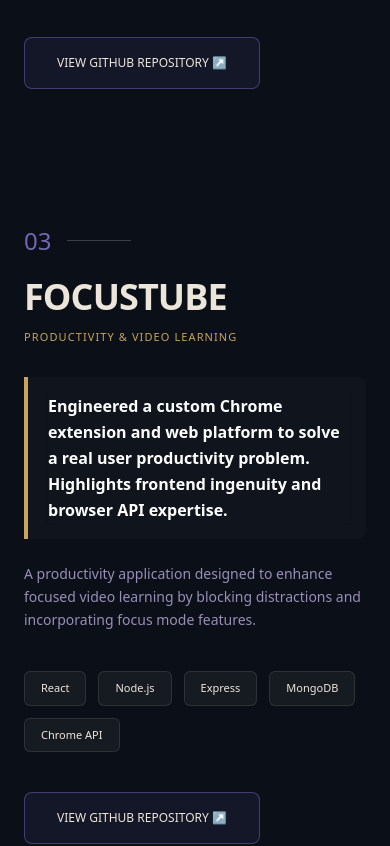
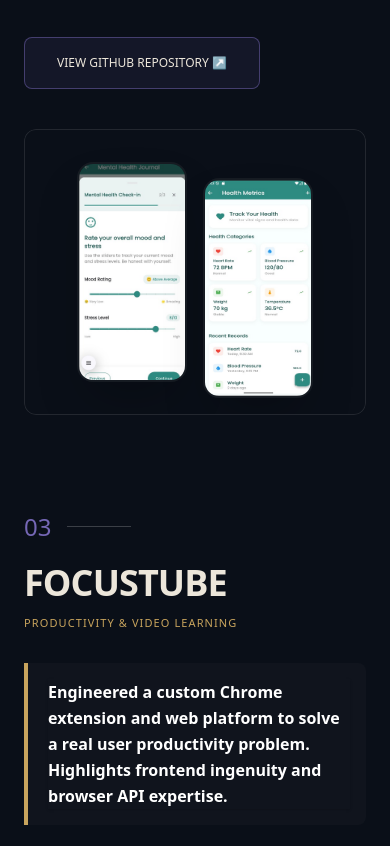
Before and after one commit to Harshitha9407/Portfolio, a Next.js app: page / in a window 390 px wide. Shown: the part 6500-7346 px from the top of the page. Built offline with nearby package versions, Linux system fonts and the light colour scheme.

Commit message:
Fixed missing SmartQ image on mobile by correcting absolute/relative positioning logic

```diff
--- a/src/components/Projects.tsx
+++ b/src/components/Projects.tsx
@@ -948,10 +948,10 @@
                     ? "h-auto lg:min-h-[500px]"
                     : "h-[220px] sm:h-[300px] md:h-[400px] lg:min-h-[500px] lg:h-auto"
                 }`}>
-                   <div className={`absolute lg:relative top-0 left-0 lg:w-full origin-top-left transition-transform duration-300 ${
+                   <div className={`top-0 left-0 lg:w-full origin-top-left transition-transform duration-300 ${
                      (project.id === "02" || project.id === "05")
-                       ? "w-full h-full scale-100"
-                       : "w-[900px] scale-[0.38] sm:scale-[0.55] md:scale-[0.8] lg:scale-100"
+                       ? "relative w-full h-full scale-100"
+                       : "absolute lg:relative w-[900px] scale-[0.38] sm:scale-[0.55] md:scale-[0.8] lg:scale-100"
                    }`}>
                      {renderVisual(project.id)}
                    </div>
```
